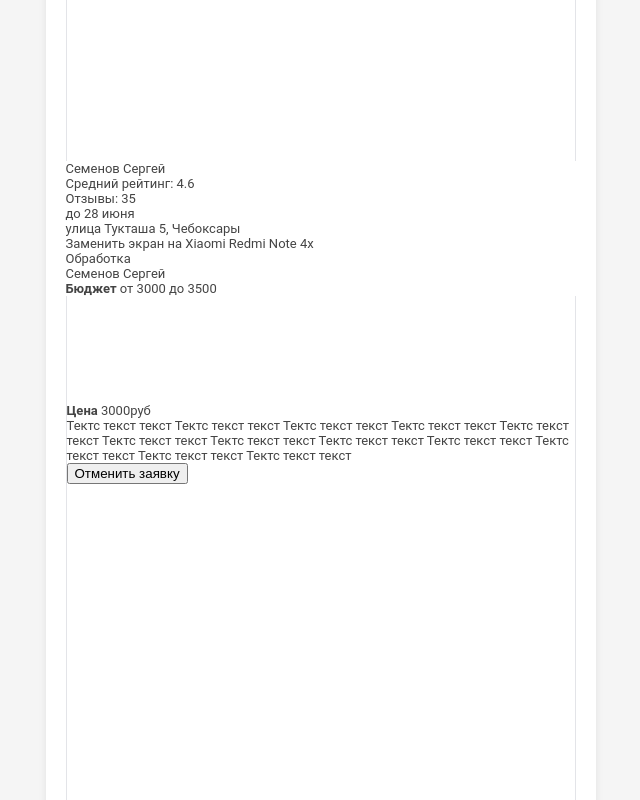
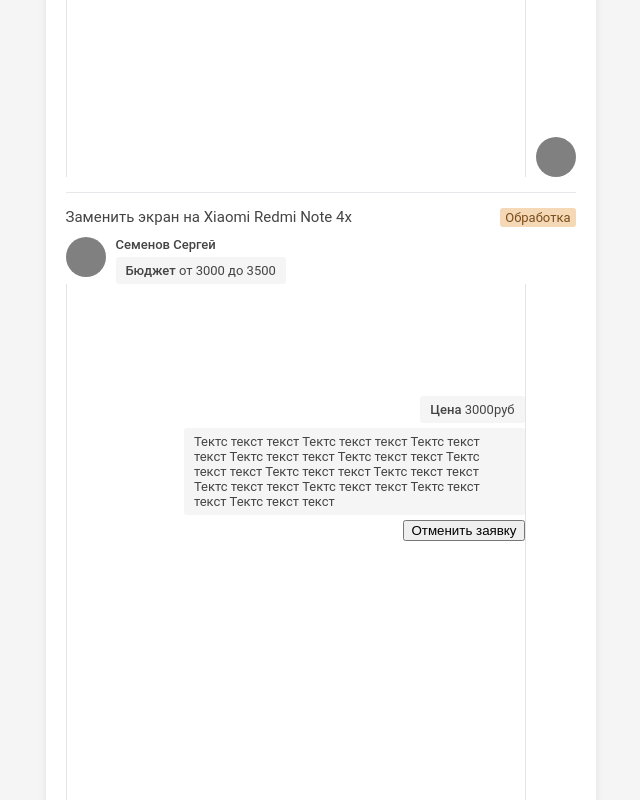
Before and after one commit to Dindro/tasks-service, a Vue app in the folder application/: page /requests in a window 1280 px wide. Shown: the part 820-1620 px from the top of the page, without its empty margins (197-837 px from the left). Built offline with nearby package versions, Linux system fonts and the light colour scheme; no server answers; what vue-yandex-maps would draw is missing.

Commit message:
добавлены стили на заявку

```diff
--- a/application/src/assets/elements.scss
+++ b/application/src/assets/elements.scss
@@ -10,3 +10,20 @@
 	border-top: 1px solid $clr-border;
 	margin: 7px 15px;
 }
+
+%button {
+	background-color: #E5EBF1;
+  border: none;
+  padding: 10px 20px;
+  border-radius: 2px;
+  color: #55677d;
+  cursor: pointer;
+  width: 100%;
+  -webkit-transition: background-color 0.2s ease;
+  transition: background-color 0.2s ease;
+  margin-top: 15px;
+}
+
+%button-red {
+
+}
--- a/application/src/components/RequestsPage.vue
+++ b/application/src/components/RequestsPage.vue
@@ -152,20 +152,6 @@
                   </div>
                   <div class="executor-photo"></div>
                 </div>
-
-
-								<div class="user">
-									<div class="photo"></div>
-									<div class="user-info">
-										<div class="user-name">Семенов Сергей</div>
-										<div class="rating">Средний рейтинг: 4.6</div>
-										<div class="reviews">Отзывы: 35</div>
-									</div>
-								</div>
-								<div class="task-info">
-									<div class="time">до 28 июня</div>
-									<div class="address">улица Тукташа 5, Чебоксары</div>
-								</div>
 							</div>
 						</div>
 					</template>
@@ -270,7 +256,98 @@
   .request-list {
     padding: 15px 20px 15px 20px;
 
-    .task {
+    .request {
+      border-bottom: 1px solid $clr-border;
+      padding-bottom: 15px;
+      margin-bottom: 15px;
+
+      &:last-child {
+        border-bottom: none;
+        margin-bottom: 0;
+      }
+
+      .task-name-status {
+        display: flex;
+        align-items: center;
+
+        .name {
+          font-size: 15px;
+          flex: 1;
+        }
+
+        .status {
+          padding: 2px 5px;
+          background-color: #f5d8b6;
+          color: #794d1b;
+          border-radius: 3px;
+        }
+      }
+
+      .request-info {
+        padding-top: 10px;
+
+        .user-customer {
+          display: flex;
+
+          .customer-photo {
+            width: 40px;
+            height: 40px;
+            border-radius: 50%;
+            background-color: grey;
+          }
+
+          .customer-name-messages {
+            margin-left: 10px;
+
+            .name {
+              font-weight: 500;
+            }
+          }
+        }
+
+        .user-executor {
+          display: flex;
+          justify-content: flex-end;
+          align-items: flex-end;
+
+          .messages {
+            display: flex;
+            flex-direction: column;
+            align-items: flex-end;
+            flex: 1;
+            margin-right: 10px;
+
+            .message {
+              max-width: 70%;
+            }
+
+            button {
+              margin-top: 5px;
+            }
+          }
+
+          .executor-photo {
+            width: 40px;
+            height: 40px;
+            border-radius: 50%;
+            background-color: grey;
+          }
+        }
+      }
+
+      .message {
+        background-color: #f5f5f5;
+        padding: 6px 10px;
+        border-radius: 3px;
+        margin-top: 5px;
+
+        strong {
+          font-weight: 500;
+        }
+      }
+    }
+
+    /* .task {
       border-bottom: 1px solid $clr-border;
       padding-bottom: 15px;
       margin-bottom: 15px;
@@ -359,7 +436,7 @@
           align-items: flex-end;
         }
       }
-    }
+    } */
   }
 }
 
```
